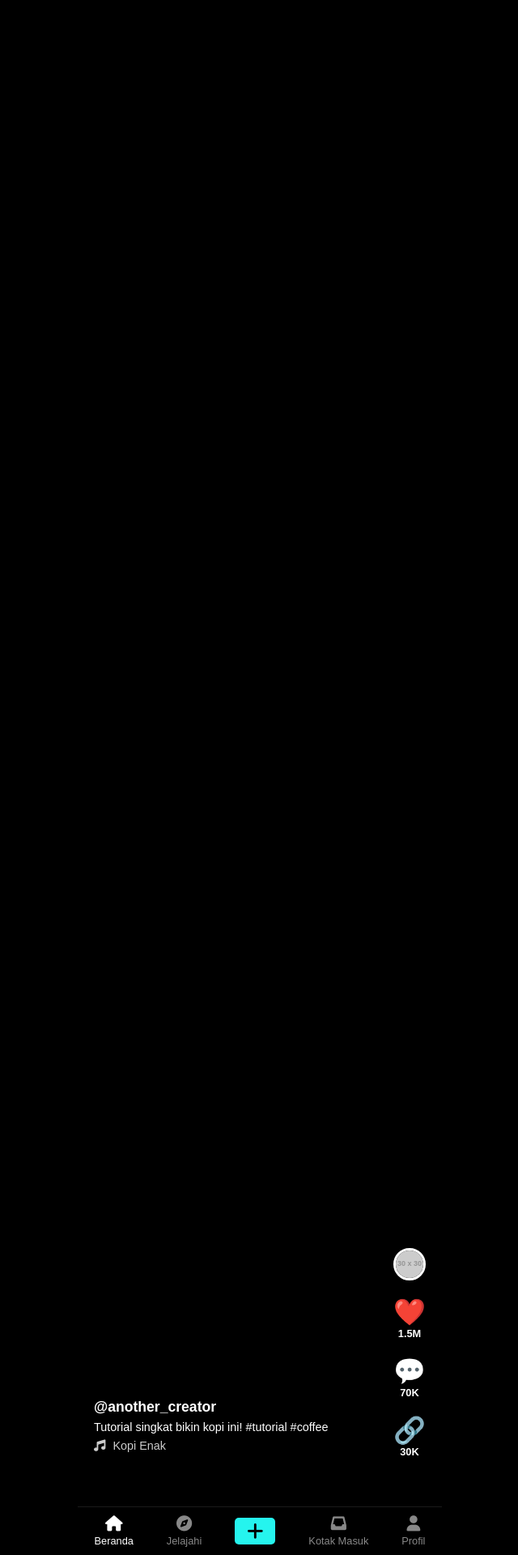
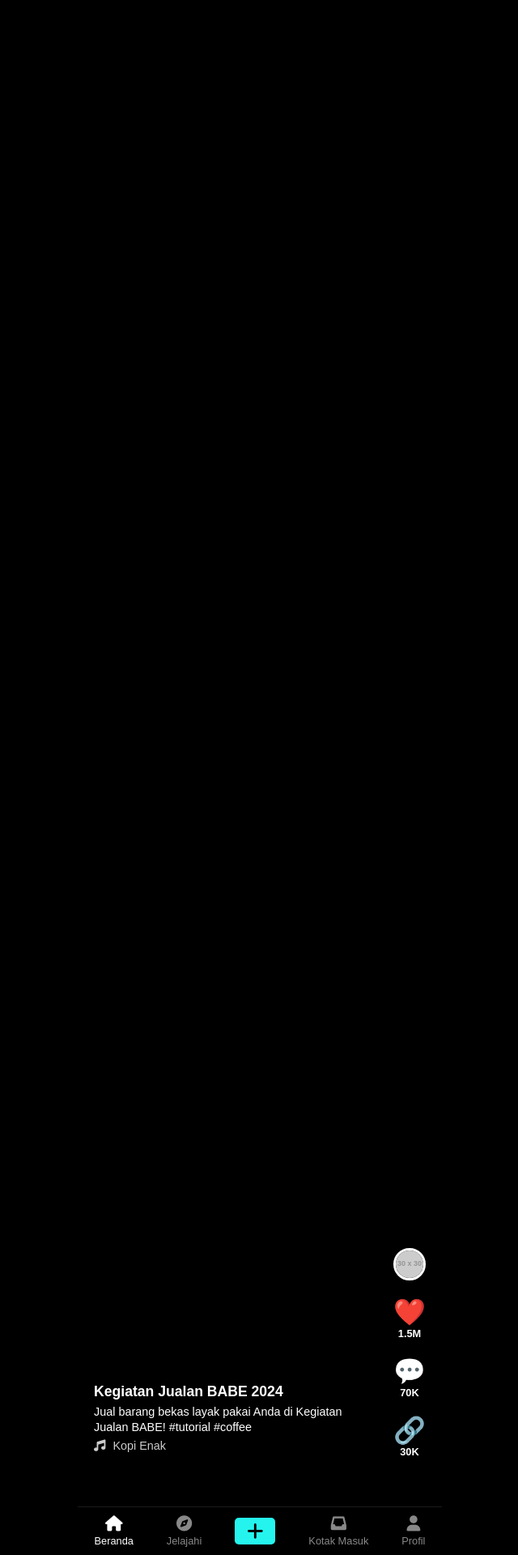
Before and after one commit to x-qmo/x-qmo.github.io, a Jekyll site: the page built from _landing_pages/viges.md, in a window 1280 px wide. Shown: the part 1680-3600 px from the top of the page at 81% size, without its empty margins (319-959 px from the left). Built offline with Jekyll 4.4.1, drawn with Linux system fonts in a browser that asks for light colours; grey boxes are pictures that could not be loaded.

Commit message:
Update viges.md

```diff
--- a/_landing_pages/viges.md
+++ b/_landing_pages/viges.md
@@ -16,8 +16,8 @@ description: Viges Video Geser menghadirkan cuplikan menarik kegiatan Yayasan In
                     <div class="video-details">
                         <div class="user-info">
                             <div class="username-and-desc">
-                                <h3>@another_creator</h3>
-                                <p>Tutorial singkat bikin kopi ini! #tutorial #coffee</p>
+                                <h3>Kegiatan Jualan BABE 2024</h3>
+                                <p>Jual barang bekas layak pakai Anda di Kegiatan Jualan BABE!  #tutorial #coffee</p>
                                 <p class="audio-info"><i class="fas fa-music"></i> Kopi Enak</p>
                             </div>
                         </div>
```
